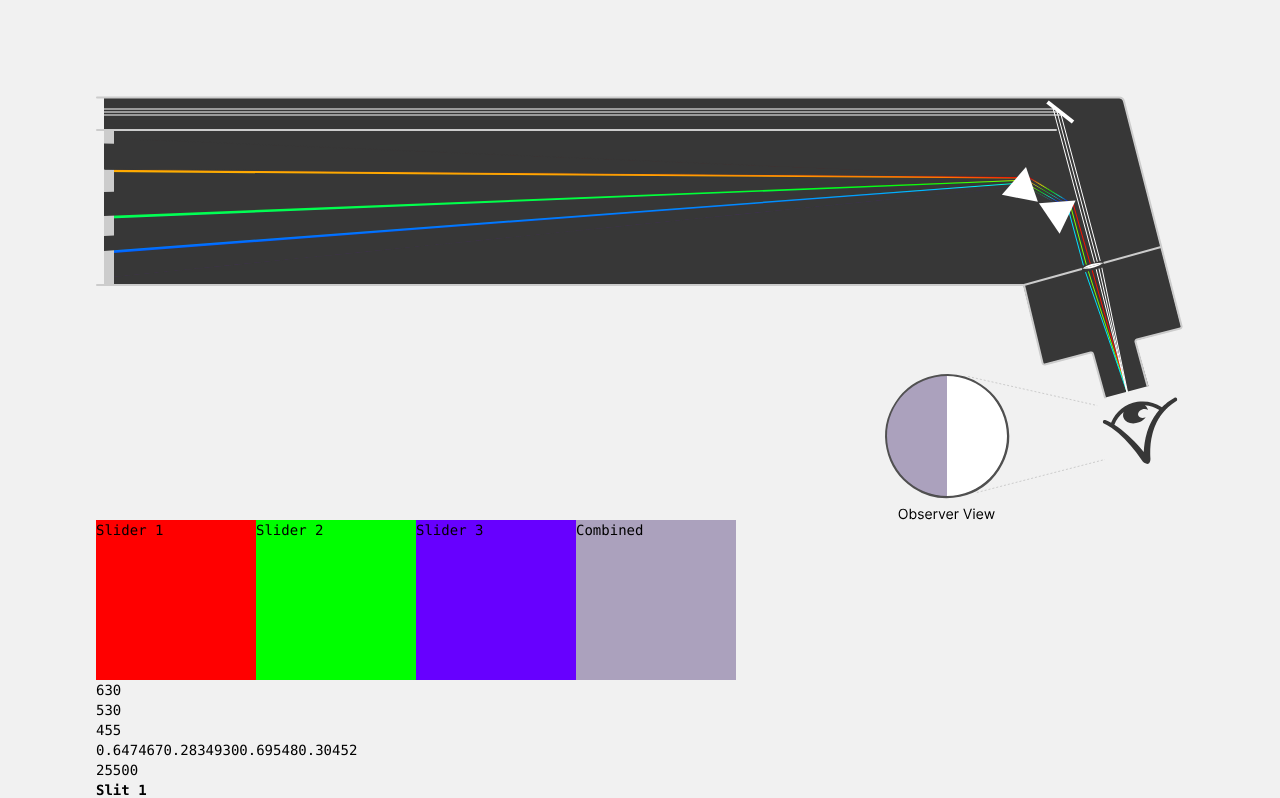
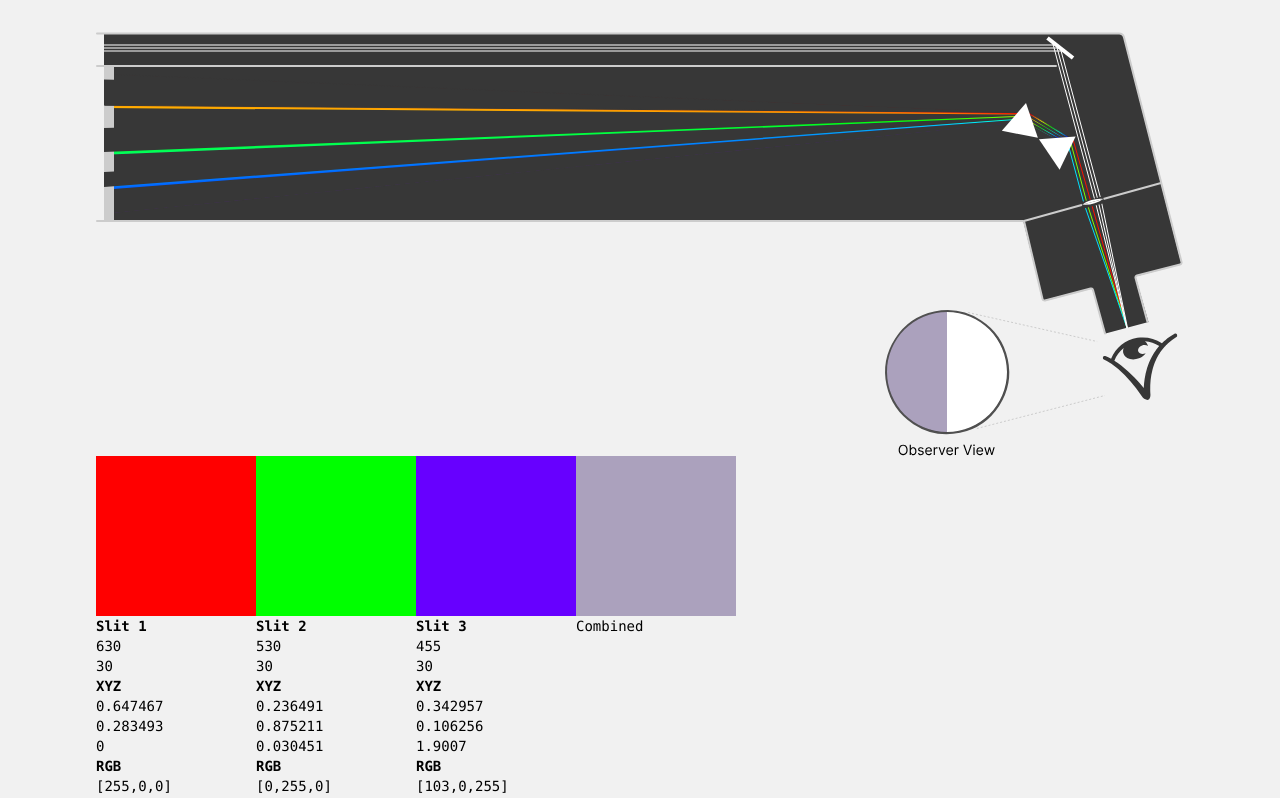
Before and after one commit to wandell/maxwell-color-experiment, a Next.js app: page /apparatus in a window 1280 px wide. Shown: the top 798 px of the page. Built offline with nearby package versions, Linux system fonts and the light colour scheme.

Commit message:
Improve Debug Mode

```diff
--- a/src/app/apparatus/page.tsx
+++ b/src/app/apparatus/page.tsx
@@ -157,6 +157,7 @@ export default function Home() {
     return {
       width: "10rem", // 40 pixels
       height: "10rem", // 40 pixels
+      textStroke: "1px white",
       backgroundColor: `rgb(${rgb[0]},${rgb[1]},${rgb[2]})`, // Use redValue for the red color value
     };
   };
@@ -166,7 +167,7 @@ export default function Home() {
   };
 
   return (
-    <main className="min-h-screen flex-col items-center justify-between p-24">
+    <main className="min-h-screen flex-col items-center justify-between p-24 pt-8">
       <div className="z-10 max-w-5xl w-full items-center justify-between font-mono text-sm">
         <MaxwellApparatus
           slit1Pos={s1nm}
@@ -178,26 +179,74 @@ export default function Home() {
           observerColor={observerColorCompute(nmToRGBMixed(s1nm, s2nm, s3nm))}
         />
         <div className="flex">
-          <div style={style(nmToRGB(s1nm))}>
-            <p>Slider 1</p>
+          <div style={style(nmToRGB(s1nm))}></div>
+          <div style={style(nmToRGB(s2nm))}></div>
+          <div style={style(nmToRGB(s3nm))}></div>
+          <div style={style(nmToRGBMixed(s1nm, s2nm, s3nm))}></div>
+        </div>
+        <div className="flex">
+          <div
+            style={{
+              width: "10rem", // 40 pixels
+              height: "15rem", // 40 pixels
+            }}
+          >
+            <p>
+              <b>Slit 1</b>
+            </p>
+            <p>{s1nm}</p>
+            <p>{s1Size}</p>
+            <b>XYZ</b>
+            <p>{nmToXYZTable[s1nm][0]}</p>
+            <p>{nmToXYZTable[s1nm][1]}</p>
+            <p>{nmToXYZTable[s1nm][2]}</p>
+            <b>RGB</b>
+            <p>{JSON.stringify(nmToRGB(s1nm))}</p>
           </div>
-          <div style={style(nmToRGB(s2nm))}>
-            <p>Slider 2</p>
+          <div
+            style={{
+              width: "10rem", // 40 pixels
+              height: "5rem", // 40 pixels
+            }}
+          >
+            <p>
+              <b>Slit 2</b>
+            </p>
+            <p>{s2nm}</p>
+            <p>{s2Size}</p>
+            <b>XYZ</b>
+            <p>{nmToXYZTable[s2nm][0]}</p>
+            <p>{nmToXYZTable[s2nm][1]}</p>
+            <p>{nmToXYZTable[s2nm][2]}</p>
+            <b>RGB</b>
+            <p>{JSON.stringify(nmToRGB(s2nm))}</p>
           </div>
-          <div style={style(nmToRGB(s3nm))}>
-            <p>Slider 3</p>
+          <div
+            style={{
+              width: "10rem", // 40 pixels
+              height: "5rem", // 40 pixels
+            }}
+          >
+            <p>
+              <b>Slit 3</b>
+            </p>
+            <p>{s3nm}</p>
+            <p>{s3Size}</p>
+            <b>XYZ</b>
+            <p>{nmToXYZTable[s3nm][0]}</p>
+            <p>{nmToXYZTable[s3nm][1]}</p>
+            <p>{nmToXYZTable[s3nm][2]}</p>
+            <b>RGB</b>
+            <p>{JSON.stringify(nmToRGB(s3nm))}</p>
           </div>
-          <div style={style(nmToRGBMixed(s1nm, s2nm, s3nm))}>
+          <div
+            style={{
+              width: "10rem", // 40 pixels
+              height: "5rem", // 40 pixels
+            }}
+          >
             <p>Combined</p>
           </div>
-        </div>
-
-        <div className="block">
-          <p>{s1nm}</p>
-          <p>{s2nm}</p>
-          <p>{s3nm}</p>
-          <p>{nmToXYZTable[s1nm]}</p>
-          <p>{nmToRGB(s1nm)}</p>
         </div>
 
         <b>Slit 1</b>
```
